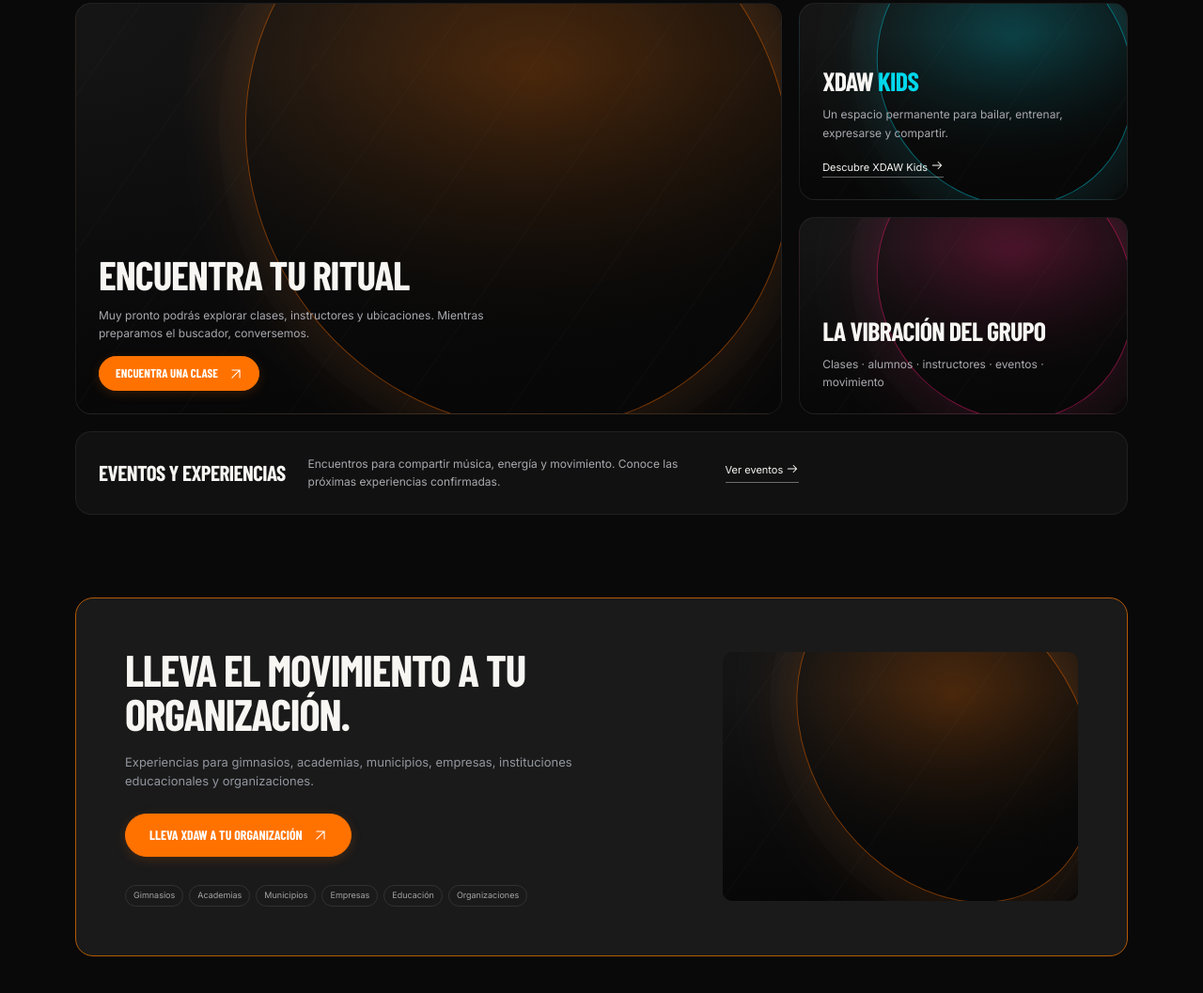
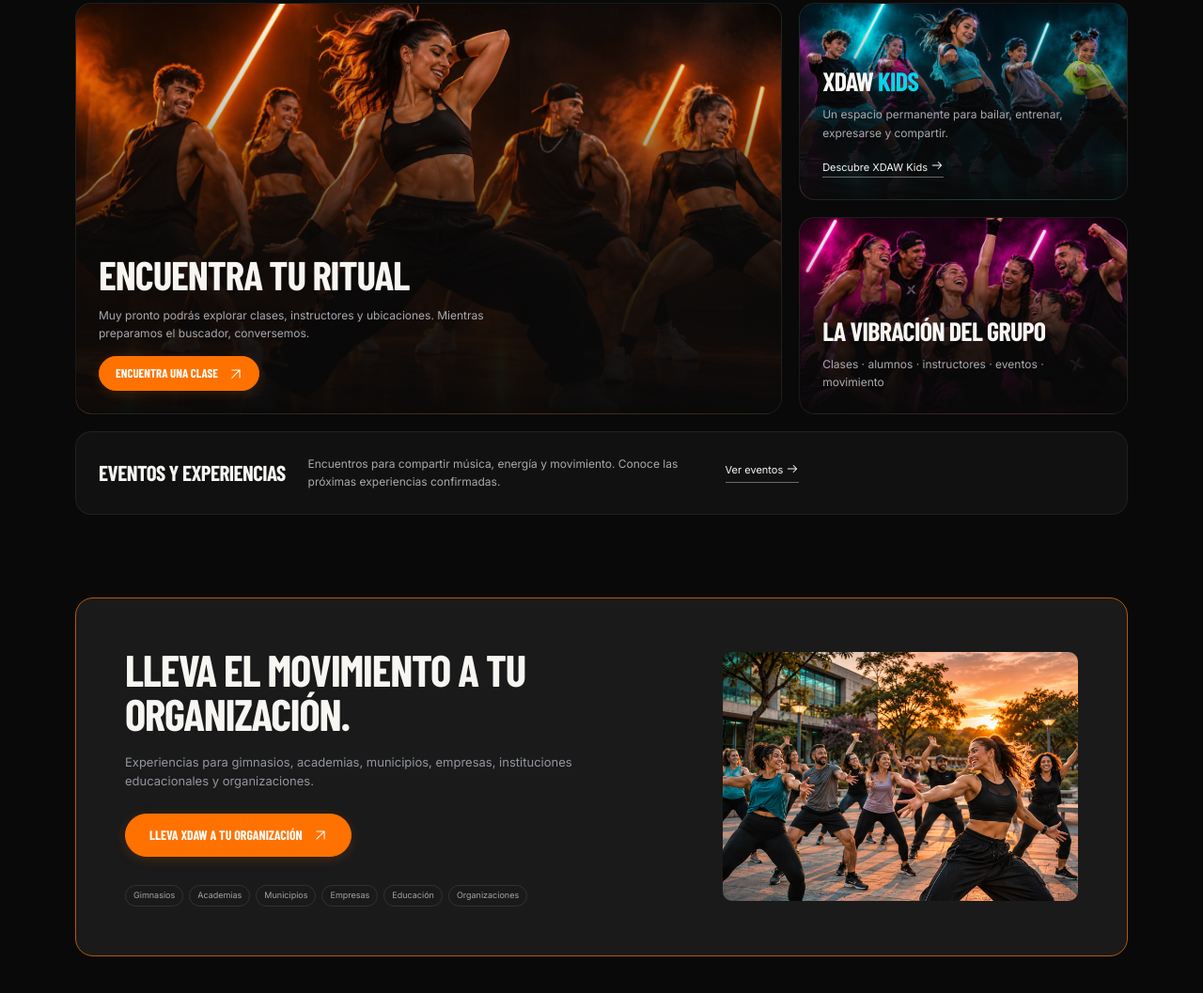
Before and after one commit to AnymuzzOps/xdaw, a website: page index.html in a window 1280 px wide. Shown: the part 2182-3239 px from the top of the page at 94% size. Drawn offline with nearby package versions, Linux system fonts and the light colour scheme; a web font is replaced by a local one.

Commit message:
Display uploaded Vive XDAW and organization images

```diff
--- a/index.html
+++ b/index.html
@@ -66,10 +66,10 @@
       <div class="section-label reveal"><span>03</span><p>Experiencias</p></div>
       <div class="section-heading reveal"><p class="kicker">Clases · Kids · Eventos · Comunidad</p><h2>VIVE <span>XDAW</span></h2><p class="section-intro">Siente la vibración, la luz y la adrenalina. Aquí creas un ritual que redefine tu día a día.</p></div>
       <div class="live-grid">
-        <article class="live-class asset-visual reveal"><div><p class="kicker">Tu experiencia empieza aquí</p><h3>ENCUENTRA TU RITUAL</h3><p>Muy pronto podrás explorar clases, instructores y ubicaciones. Mientras preparamos el buscador, conversemos.</p><a class="button" href="mailto:contacto@xdaw.cl?subject=Quiero encontrar una clase XDAW">Encuentra una clase <svg class="ui-arrow" width="14" height="14" viewBox="0 0 24 24" fill="none" stroke="currentColor" stroke-width="1.8" stroke-linecap="round" stroke-linejoin="round" aria-hidden="true" focusable="false"><path d="M5 19 19 5M5 5h14v14"/></svg></a></div></article>
-        <article class="live-kids asset-visual reveal" id="kids"><div><p class="kicker">Nuevas generaciones</p><h3>XDAW <span>KIDS</span></h3><p>Un espacio permanente para bailar, entrenar, expresarse y compartir.</p><a class="text-link" href="./kids/">Descubre XDAW Kids <svg class="ui-arrow" width="14" height="14" viewBox="0 0 24 24" fill="none" stroke="currentColor" stroke-width="1.8" stroke-linecap="round" stroke-linejoin="round" aria-hidden="true" focusable="false"><path d="M4 12h16m-6-6 6 6-6 6"/></svg></a></div></article>
+        <article class="live-class asset-visual reveal has-photo"><img class="experience-photo" src="./public/media/vive-xdaw/encuentra-tu-ritual.webp" alt="Clase grupal de danza con iluminación naranja" width="1628" height="966" loading="lazy" decoding="async"><div><p class="kicker">Tu experiencia empieza aquí</p><h3>ENCUENTRA TU RITUAL</h3><p>Muy pronto podrás explorar clases, instructores y ubicaciones. Mientras preparamos el buscador, conversemos.</p><a class="button" href="mailto:contacto@xdaw.cl?subject=Quiero encontrar una clase XDAW">Encuentra una clase <svg class="ui-arrow" width="14" height="14" viewBox="0 0 24 24" fill="none" stroke="currentColor" stroke-width="1.8" stroke-linecap="round" stroke-linejoin="round" aria-hidden="true" focusable="false"><path d="M5 19 19 5M5 5h14v14"/></svg></a></div></article>
+        <article class="live-kids asset-visual reveal has-photo" id="kids"><img class="experience-photo" src="./public/media/vive-xdaw/xdaw-kids.webp" alt="Grupo de niños bailando juntos en una clase XDAW Kids" width="1628" height="966" loading="lazy" decoding="async"><div><p class="kicker">Nuevas generaciones</p><h3>XDAW <span>KIDS</span></h3><p>Un espacio permanente para bailar, entrenar, expresarse y compartir.</p><a class="text-link" href="./kids/">Descubre XDAW Kids <svg class="ui-arrow" width="14" height="14" viewBox="0 0 24 24" fill="none" stroke="currentColor" stroke-width="1.8" stroke-linecap="round" stroke-linejoin="round" aria-hidden="true" focusable="false"><path d="M4 12h16m-6-6 6 6-6 6"/></svg></a></div></article>
         <article class="live-events reveal" id="eventos"><p class="kicker">Próximamente en XDAW</p><h3>EVENTOS Y EXPERIENCIAS</h3><p>Encuentros para compartir música, energía y movimiento. Conoce las próximas experiencias confirmadas.</p><a class="text-link" href="./eventos/">Ver eventos <svg class="ui-arrow" width="14" height="14" viewBox="0 0 24 24" fill="none" stroke="currentColor" stroke-width="1.8" stroke-linecap="round" stroke-linejoin="round" aria-hidden="true" focusable="false"><path d="M4 12h16m-6-6 6 6-6 6"/></svg></a></article>
-        <article class="live-community asset-visual reveal"><div><p class="kicker">Cuando nos movemos juntos</p><h3>LA VIBRACIÓN DEL GRUPO</h3><p>Clases · alumnos · instructores · eventos · movimiento</p></div></article>
+        <article class="live-community asset-visual reveal has-photo"><img class="experience-photo" src="./public/media/vive-xdaw/la-vibracion-del-grupo.webp" alt="Comunidad XDAW compartiendo una sesión de baile" width="1628" height="966" loading="lazy" decoding="async"><div><p class="kicker">Cuando nos movemos juntos</p><h3>LA VIBRACIÓN DEL GRUPO</h3><p>Clases · alumnos · instructores · eventos · movimiento</p></div></article>
       </div>
     </section>
 
@@ -77,7 +77,7 @@
       <div class="org-x" aria-hidden="true">X</div>
       <div class="org-copy reveal"><p class="kicker">XDAW donde las personas se encuentran</p><h2>LLEVA EL MOVIMIENTO A TU ORGANIZACIÓN.</h2><p>Experiencias para gimnasios, academias, municipios, empresas, instituciones educacionales y organizaciones.</p><a class="button" href="mailto:contacto@xdaw.cl?subject=Quiero llevar XDAW a mi organización">Lleva XDAW a tu organización <svg class="ui-arrow" width="14" height="14" viewBox="0 0 24 24" fill="none" stroke="currentColor" stroke-width="1.8" stroke-linecap="round" stroke-linejoin="round" aria-hidden="true" focusable="false"><path d="M5 19 19 5M5 5h14v14"/></svg></a></div>
       <ul class="org-list reveal"><li>Gimnasios</li><li>Academias</li><li>Municipios</li><li>Empresas</li><li>Educación</li><li>Organizaciones</li></ul>
-      <div class="org-media asset-visual" role="img" aria-label="Espacio preparado para fotografía real de una experiencia XDAW en una organización"></div>
+      <div class="org-media asset-visual has-photo"><img src="./public/media/organizaciones/lleva-xdaw-a-tu-organizacion.webp" alt="Grupo participando en una activación de danza al aire libre frente a una organización" width="1448" height="1086" loading="lazy" decoding="async"></div>
     </section>
 
     <section class="academy" id="academy">
--- a/src/styles.css
+++ b/src/styles.css
@@ -64,3 +64,14 @@
 @media (max-width: 560px) {
   .world-card-media > img { opacity: .85; }
 }
+
+/* Supplied imagery fills the existing experience and organization frames. */
+.live-grid .experience-photo { position: absolute; inset: 0; z-index: 0; width: 100%; height: 100%; object-fit: cover; }
+.live-grid .has-photo::before, .org-media.has-photo::before, .org-media.has-photo::after { display: none; }
+.live-grid .has-photo::after {
+  z-index: 1;
+  background: linear-gradient(0deg, #090909fa 0%, #090909d9 40%, #09090933 74%, transparent 100%);
+  pointer-events: none;
+}
+.live-grid .has-photo > div { z-index: 2; }
+.org-media.has-photo > img { width: 100%; height: 100%; object-fit: cover; object-position: center; }
```
